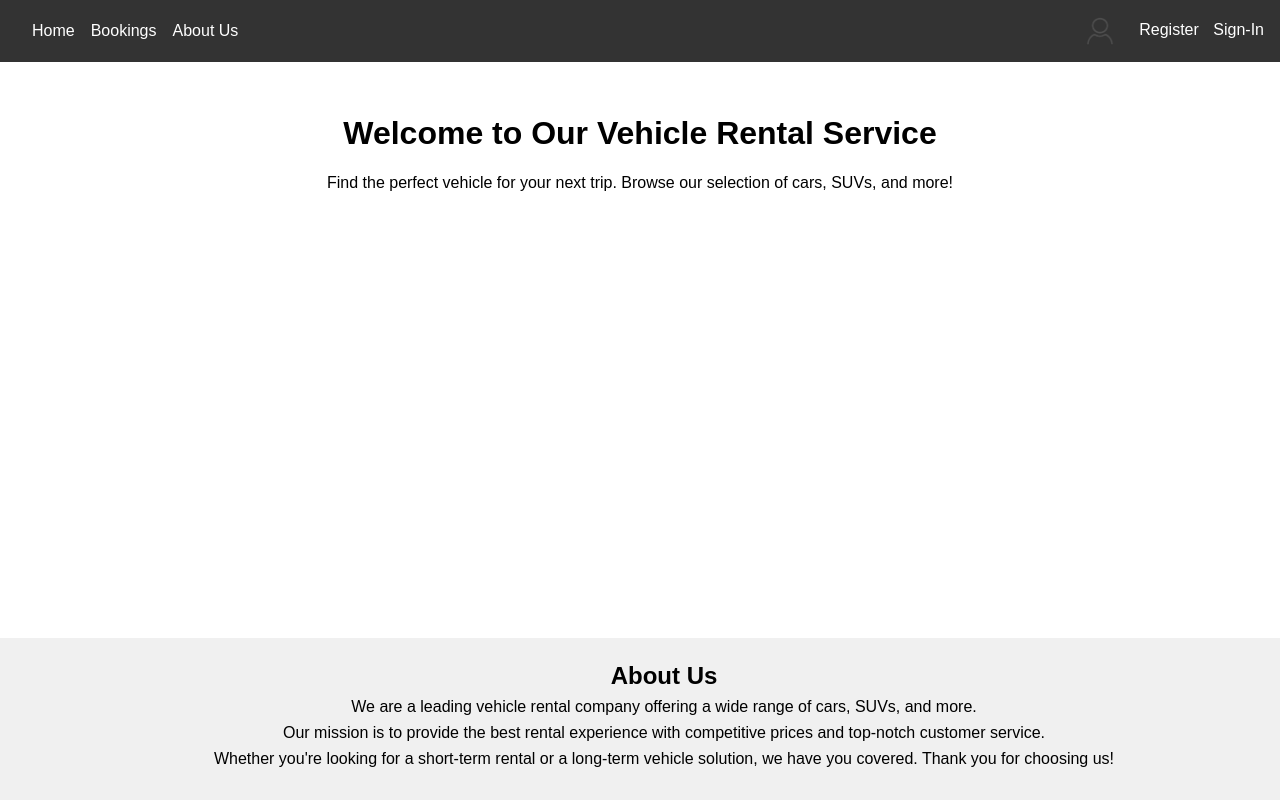
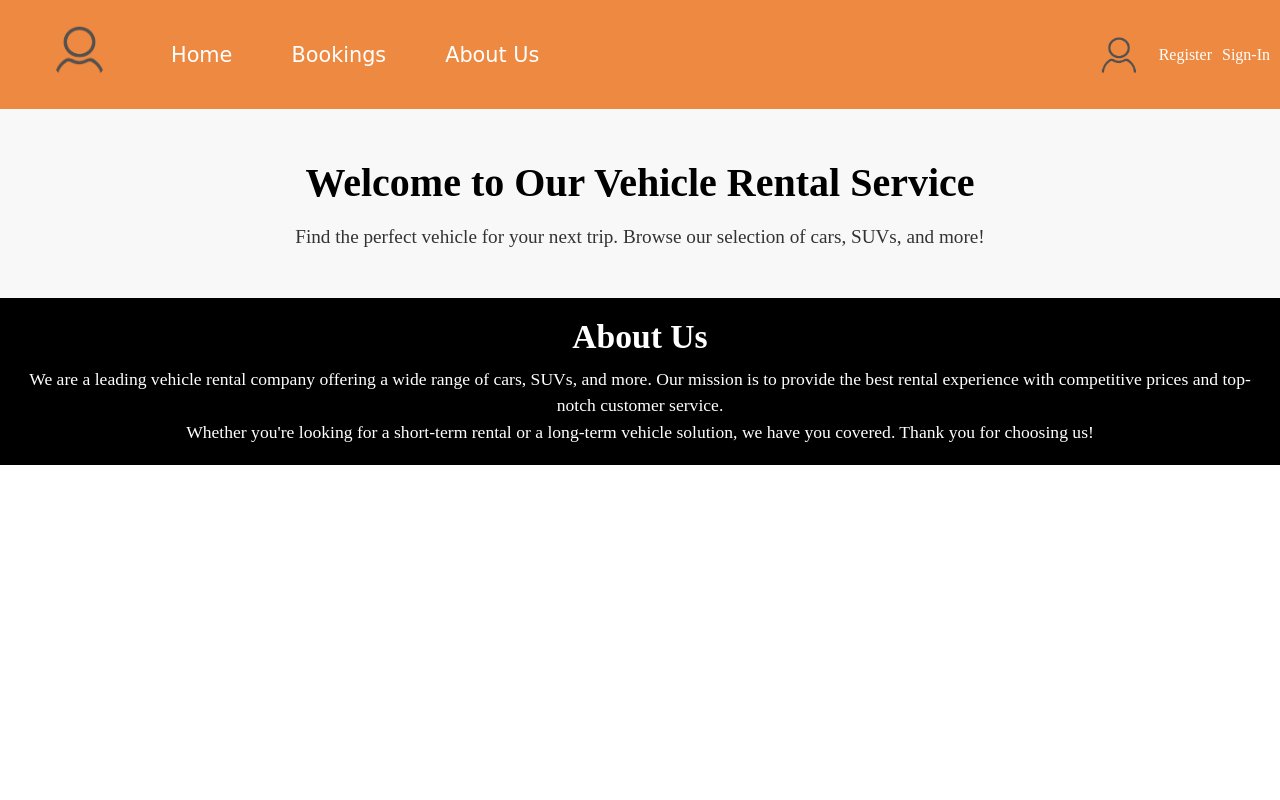
Before and after one commit to Vishesh1144/ALLFile, a PHP site: page /Home1.php in a window 1280 px wide. Run offline with PHP 8.4, Linux system fonts and the light colour scheme.

Commit message:
Added background

```diff
--- a/Home1.php
+++ b/Home1.php
@@ -4,96 +4,156 @@
     <meta charset="UTF-8">
     <meta name="viewport" content="width=device-width, initial-scale=1.0">
     <title>Rent a Vehicle Today!</title>
+
+    <!-- Inline CSS -->
     <style>
-        /* Basic styling for the page */
-        body {
-            font-family: Arial, sans-serif;
+        * {
             margin: 0;
             padding: 0;
         }
 
-        /* Style for the navigation bar */
-        .navbar {
-            background-color: #333;
-            color: #fff;
-            padding: 1em;
+        html {
+            scroll-behavior: smooth;
+        }
+
+        /* CSS Variables */
+        :root {
+            --navbar-height: 59px;
+        }
+
+        /* Navigation Bar */
+        #navbar {
             display: flex;
-            justify-content: space-between;
+            align-items: center;
+            position: sticky;
+            top: 0px;
+            background-color: #ef8a42;
+            padding: 10px;
+            z-index: 1;
+        }
+
+        #navbar::before {
+            content: "";
+            background-color: #ef8a42;
+            position: absolute;
+            top: 0px;
+            left: 0px;
+            height: 100%;
+            width: 100%;
+            z-index: -1;
+            opacity: 0.9;
+        }
+
+        /* Navigation Bar: Logo and Image */
+        #logo {
+            margin: 10px 34px;
+        }
+
+        #logo img {
+            height: 59px;
+            margin: 3px 6px;
+            border-radius: 30px;
+        }
+
+        /* Navigation Bar: List Styling */
+        .nav-links {
+            display: flex;
+            font-family: 'Baloo Bhai', cursive;
+            list-style: none;
+        }
+
+        .nav-links li {
+            font-size: 1.3rem;
+            margin-right: 15px;
+        }
+
+        .nav-links li a {
+            color: white;
+            display: block;
+            padding: 3px 22px;
+            border-radius: 20px;
+            text-decoration: none;
+        }
+
+        .nav-links li a:hover {
+            color: black;
+            background-color: white;
+        }
+
+        /* Account Icon */
+        .account-icon {
+            margin-left: auto;
+            display: flex;
             align-items: center;
         }
 
-        .navbar .logo {
-            font-size: 1.5em;
-            font-weight: bold;
-        }
-
-        /* Style for the navigation links */
-        .nav-links {
-            list-style-type: none;
-            margin: 0;
-            padding: 0;
-            display: flex;
-        }
-
-        .nav-links li {
-            margin-left: 1em;
-        }
-
-        .nav-links a {
-            color: #fff;
-            text-decoration: none;
-        }
-
         .account-icon img {
-            width: 30px;
-            vertical-align: middle;
+            height: 40px;
             margin-right: 10px;
         }
 
         .account-icon a {
-            color: #fff;
+            color: white;
+            margin-left: 10px;
             text-decoration: none;
-            margin-left: 10px;
         }
 
-        /* Main content area */
+        .account-icon a:hover {
+            color: black;
+            text-decoration: underline;
+        }
+
+        /* Main Content Styling */
         .main-content {
-            padding: 2em;
+            text-align: center;
+            padding: 50px;
+            background-color: #f8f8f8;
+        }
+
+        .main-content h1 {
+            font-size: 2.5rem;
+            margin-bottom: 20px;
+        }
+
+        .main-content p {
+            font-size: 1.2rem;
+            color: #333;
+        }
+
+        /* About Us Section */
+        footer {
+            background-color: black;
+            color: white;
+            padding: 20px;
             text-align: center;
         }
 
-        /* Footer styling */
-        footer {
-            background-color: #f0f0f0;
-            padding: 1.5em;
-            text-align: center;
-            position: fixed;
-            bottom: 0;
-            width: 100%;
-        }
-
-        /* About us section in footer */
         .about-us h2 {
-            margin: 0;
+            font-family: 'Bree Serif', serif;
+            font-size: 2.1rem;
+            margin-bottom: 10px;
         }
 
         .about-us p {
-            margin: 0.5em 0;
+            font-family: 'Bree Serif', serif;
+            font-size: 1.1rem;
+            line-height: 1.5;
         }
+
     </style>
 </head>
 <body>
 
-    <!-- Navigation Bar -->
-    <div class="navbar">
-        <div class="navbar-left">
-            <div class="logo"></div>
-            <ul class="nav-links">
-                <li><a href="#">Home</a></li>
-                <li><a href="#">Bookings</a></li>
-                <li><a href="#">About Us</a></li>
-            </ul>
+    <!-- Navigation Bar (fixed at the top) -->
+    <div id="navbar">
+        <div id="logo">
+            <img src="account-logo.png" alt="Logo" />
         </div>
+        <ul class="nav-links">
+            <li><a href="#">Home</a></li>
+            <li><a href="#">Bookings</a></li>
+            <li><a href="#">About Us</a></li>
+        </ul>
         <div class="account-icon">
             <img src="account-logo.png" alt="Account" />
             <a href="OEP_registration_page.html" target="_self">Register</a>
@@ -102,17 +162,16 @@
     </div>
 
     <!-- Main Content Area -->
-    <div class="main-content" id="page-content">
+    <div class="main-content">
         <h1>Welcome to Our Vehicle Rental Service</h1>
         <p>Find the perfect vehicle for your next trip. Browse our selection of cars, SUVs, and more!</p>
     </div>
 
-    <!-- About Us Section in Footer -->
+    <!-- About Us Section -->
     <footer id="footer">
         <div class="about-us">
             <h2>About Us</h2>
-            <p>We are a leading vehicle rental company offering a wide range of cars, SUVs, and more.</p>
-            <p>Our mission is to provide the best rental experience with competitive prices and top-notch customer service.</p>
+            <p>We are a leading vehicle rental company offering a wide range of cars, SUVs, and more. Our mission is to provide the best rental experience with competitive prices and top-notch customer service.</p>
             <p>Whether you're looking for a short-term rental or a long-term vehicle solution, we have you covered. Thank you for choosing us!</p>
         </div>
     </footer>
```
Also changed, not shown: 1 other file.
